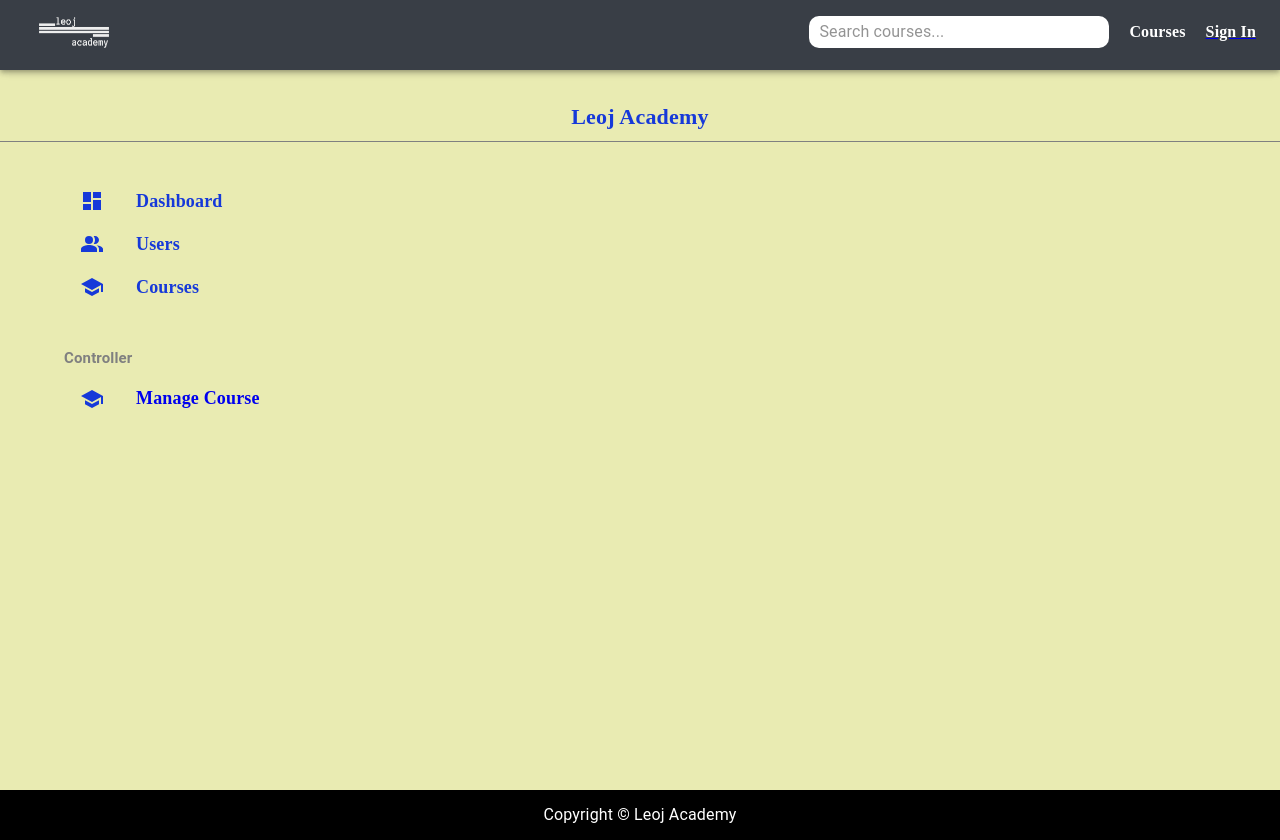
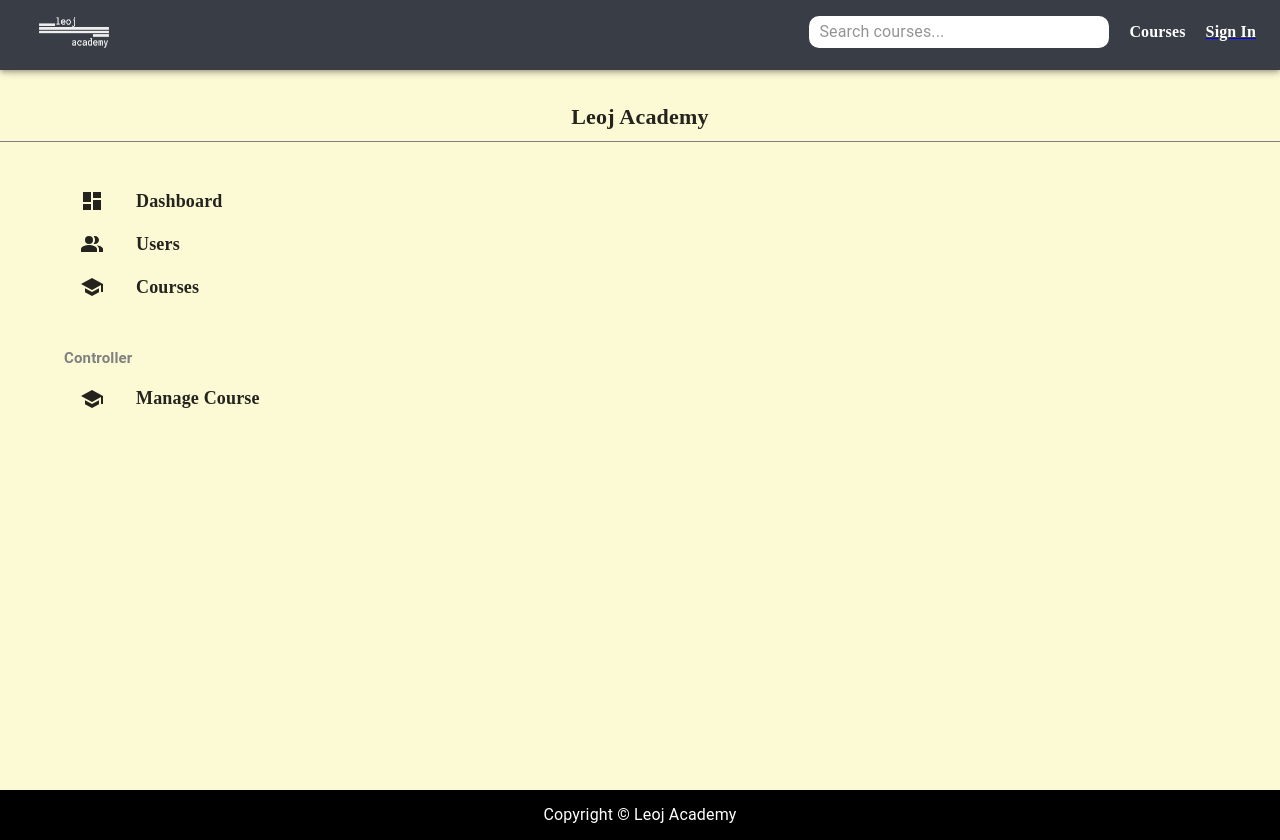
Before and after one commit to leojthiek/Leoj-Academy, a Next.js app in the folder frontend/: page /component/adminLeftGrid in a window 1280 px wide. Built offline with nearby package versions, Linux system fonts and the light colour scheme.

Commit message:
frontend page update

```diff
--- a/frontend/app/component/adminLeftGrid/page.tsx
+++ b/frontend/app/component/adminLeftGrid/page.tsx
@@ -21,8 +21,8 @@ import Link from "next/link"
 
 const LeftDashBoard = styled("div")(({ theme }) => ({
   minHeight: "90vh",
-  backgroundColor: "#e9ebb2",
-  color:'#1639d9'
+  backgroundColor: "#fcfad4",
+  color:'#24231e'
 }))
 
 export default function AdminLeftGrid() {
@@ -39,16 +39,18 @@ export default function AdminLeftGrid() {
                 <Container>
               <List>
                 <ListItem disablePadding>
+                <Link href={'/pages/dashboardPage'} style={{textDecoration:'none',color:'#24231e'}}>
                   <ListItemButton>
-                    <ListItemIcon style={{color:'#1639d9'}}>
+                    <ListItemIcon style={{color:'#24231e'}}>
                       <DashboardIcon />
                     </ListItemIcon>
                    <Typography sx={{fontSize:'18px',fontWeight:'600',fontFamily:'secular one'}}>Dashboard</Typography>
                   </ListItemButton>
+                  </Link>
                 </ListItem>
                 <ListItem disablePadding>
                   <ListItemButton>
-                    <ListItemIcon style={{color:'#1639d9'}}>
+                    <ListItemIcon style={{color:'#24231e'}}>
                       <PeopleAltIcon />
                     </ListItemIcon>
                    <Typography sx={{fontSize:'18px',fontWeight:'600',fontFamily:'secular one'}}>Users</Typography>
@@ -56,7 +58,7 @@ export default function AdminLeftGrid() {
                 </ListItem>
                 <ListItem disablePadding>
                   <ListItemButton>
-                    <ListItemIcon style={{color:'#1639d9'}}>
+                    <ListItemIcon style={{color:'#24231e'}}>
                       <SchoolIcon />
                     </ListItemIcon>
                    <Typography sx={{fontSize:'18px',fontWeight:'600',fontFamily:'secular one'}}>Courses</Typography>
@@ -70,10 +72,10 @@ export default function AdminLeftGrid() {
               <ListItem disablePadding>
                 <Link href={'/pages/createCoursePage'} style={{textDecoration:'none'}}>
                   <ListItemButton>
-                    <ListItemIcon style={{color:'#1639d9'}}>
+                    <ListItemIcon style={{color:'#24231e'}}>
                       <SchoolIcon />
                     </ListItemIcon>
-                   <Typography sx={{fontSize:'18px',fontWeight:'600',fontFamily:'secular one'}}>Manage Course</Typography>
+                   <Typography sx={{fontSize:'18px',fontWeight:'600',fontFamily:'secular one',color:'#24231e'}}>Manage Course</Typography>
                   </ListItemButton>
                   </Link>
                 </ListItem>
```
